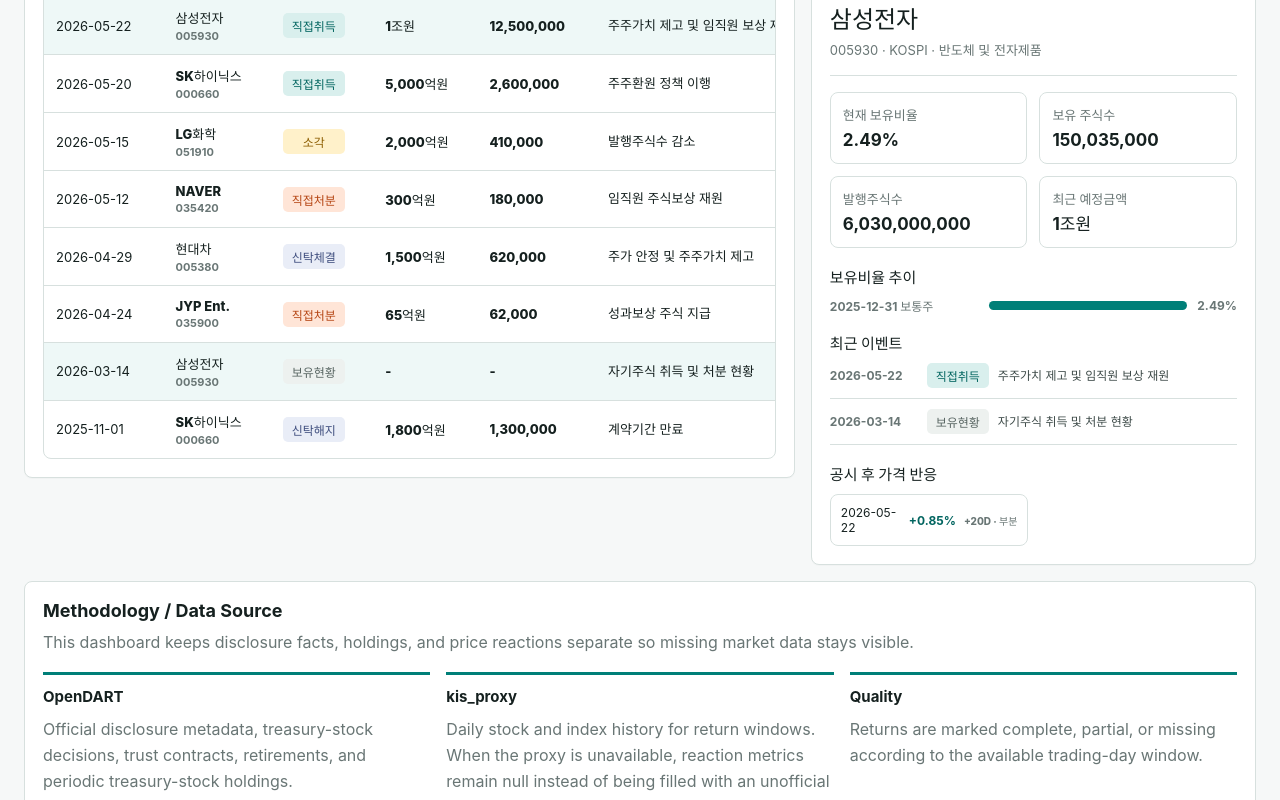
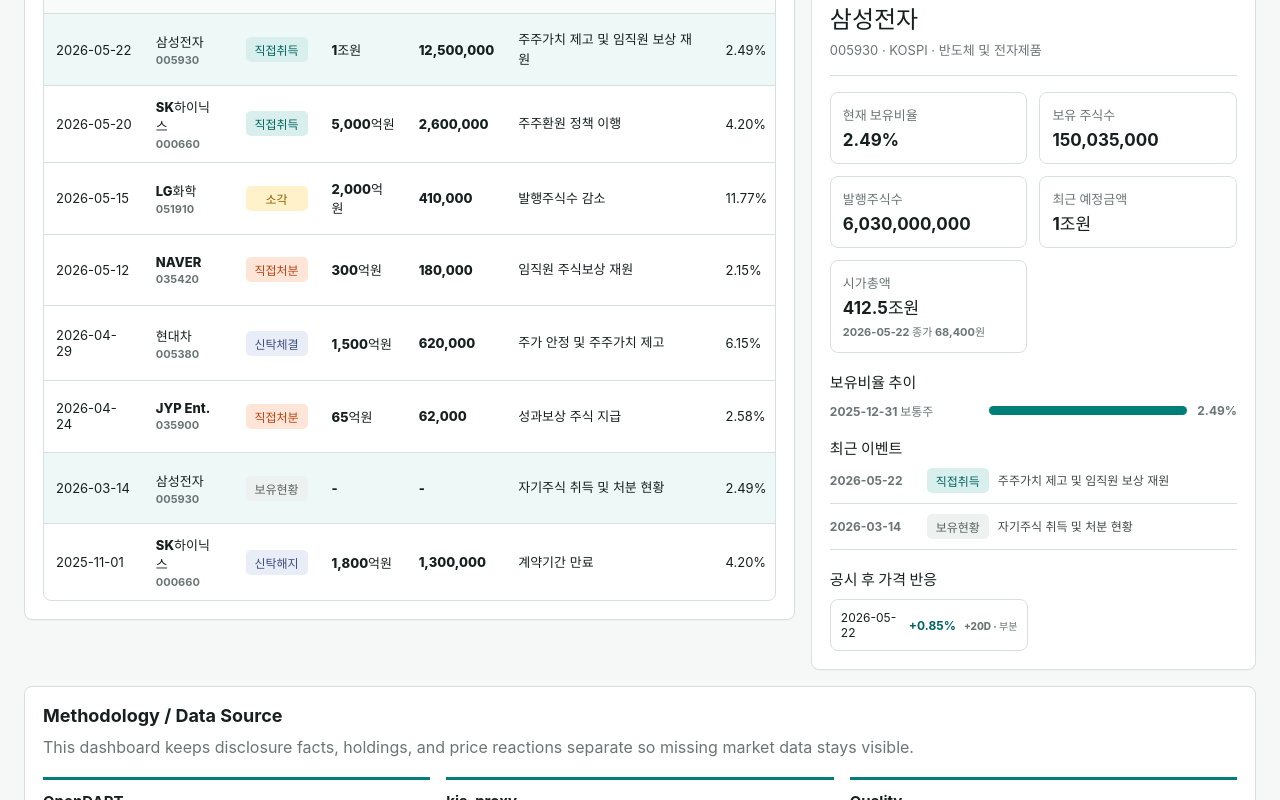
Before and after one commit to ducklove/buybacks, a React (Vite) app: page / in a window 1280 px wide. Shown: the part 1052-1852 px from the top of the page. Built offline with nearby package versions, Linux system fonts and the light colour scheme.

Commit message:
Show market cap in buyback views

```diff
--- a/src/components/CompanyDetail.tsx
+++ b/src/components/CompanyDetail.tsx
@@ -9,10 +9,12 @@
   DATA_QUALITY_LABELS,
   EVENT_TYPE_LABELS,
   formatKRW,
+  formatMarketCapKRW,
   formatNumber,
   formatPercent,
   formatSignedPercent
 } from "../utils/format";
+import { latestMarketCap } from "../utils/marketCap";
 import { displayReaction } from "../utils/priceReactions";
 
 interface CompanyDetailProps {
@@ -49,6 +51,10 @@
     [company?.stock_code, priceReactions]
   );
   const latestHolding = useMemo(() => pickPrimaryHolding(companyHoldings), [companyHoldings]);
+  const currentMarketCap = useMemo(
+    () => latestMarketCap(companyReactions, latestHolding),
+    [companyReactions, latestHolding]
+  );
   const maxHoldingRatio = useMemo(
     () => Math.max(...companyHoldings.map((snapshot) => snapshot.treasury_ratio ?? 0), 0.01),
     [companyHoldings]
@@ -107,6 +113,19 @@
         <div>
           <span>최근 예정금액</span>
           <strong>{formatKRW(companyEvents[0]?.planned_amount_krw)}</strong>
+        </div>
+        <div>
+          <span>시가총액</span>
+          <strong>{formatMarketCapKRW(currentMarketCap.amount)}</strong>
+          {currentMarketCap.amount !== null && currentMarketCap.close !== null && currentMarketCap.priceDate !== null ? (
+            <small>
+              {currentMarketCap.priceDate} 종가 {formatNumber(currentMarketCap.close)}원
+            </small>
+          ) : currentMarketCap.close !== null && currentMarketCap.issuedShares === null ? (
+            <small>발행주식수 없음</small>
+          ) : (
+            <small>가격 없음</small>
+          )}
         </div>
       </div>
 
--- a/src/components/EventTable.tsx
+++ b/src/components/EventTable.tsx
@@ -5,10 +5,12 @@
   EVENT_TYPE_LABELS,
   dartUrl,
   formatKRW,
+  formatMarketCapKRW,
   formatNumber,
   formatPercent,
   formatSignedPercent
 } from "../utils/format";
+import { marketCapFrom } from "../utils/marketCap";
 import { displayReaction, displayReactionValue } from "../utils/priceReactions";
 
 interface EventTableProps {
@@ -17,7 +19,7 @@
   onSelectStock: (stockCode: string) => void;
 }
 
-type SortKey = "date" | "company" | "amount" | "reaction";
+type SortKey = "date" | "company" | "amount" | "marketCap" | "reaction";
 
 export function EventTable({ events, selectedStockCode, onSelectStock }: EventTableProps) {
   const [sortKey, setSortKey] = useState<SortKey>("date");
@@ -30,6 +32,13 @@
       if (sortKey === "company") return direction * a.corp_name.localeCompare(b.corp_name);
       if (sortKey === "amount") {
         return direction * ((a.planned_amount_krw ?? -1) - (b.planned_amount_krw ?? -1));
+      }
+      if (sortKey === "marketCap") {
+        return (
+          direction *
+          ((marketCapFrom(a.priceReaction, a.holding).amount ?? -1) -
+            (marketCapFrom(b.priceReaction, b.holding).amount ?? -1))
+        );
       }
       return direction * ((displayReactionValue(a.priceReaction) ?? -99) - (displayReactionValue(b.priceReaction) ?? -99));
     });
@@ -71,6 +80,9 @@
               <th>예정주식수</th>
               <th>목적</th>
               <th>보유비율</th>
+              <SortableHeader active={sortKey === "marketCap"} onClick={() => changeSort("marketCap")}>
+                시가총액
+              </SortableHeader>
               <SortableHeader active={sortKey === "reaction"} onClick={() => changeSort("reaction")}>
                 가격반응
               </SortableHeader>
@@ -109,6 +121,9 @@
                   </td>
                   <td className="purpose-cell">{event.purpose ?? "-"}</td>
                   <td>{formatPercent(event.holding?.treasury_ratio ?? event.holding_before_ratio_common)}</td>
+                  <td>
+                    <MarketCapCell event={event} />
+                  </td>
                   <td>
                     <PriceReactionCell event={event} />
                   </td>
@@ -169,6 +184,24 @@
   );
 }
 
+function MarketCapCell({ event }: { event: EnrichedEvent }) {
+  const marketCap = marketCapFrom(event.priceReaction, event.holding);
+  return (
+    <div className="stacked-value">
+      <strong>{formatMarketCapKRW(marketCap.amount)}</strong>
+      {marketCap.amount !== null && marketCap.close !== null && marketCap.priceDate !== null ? (
+        <small>
+          {marketCap.priceDate} 종가 {formatNumber(marketCap.close)}원
+        </small>
+      ) : marketCap.close !== null && marketCap.issuedShares === null ? (
+        <small>발행주식수 없음</small>
+      ) : (
+        <small>가격 없음</small>
+      )}
+    </div>
+  );
+}
+
 function SortableHeader({
   children,
   active,
--- a/src/styles.css
+++ b/src/styles.css
@@ -641,6 +641,13 @@
   overflow-wrap: anywhere;
 }
 
+.detail-metrics small {
+  color: var(--muted);
+  font-size: 11px;
+  font-weight: 750;
+  line-height: 1.35;
+}
+
 .detail-section {
   margin-top: 18px;
 }
--- a/src/utils/format.ts
+++ b/src/utils/format.ts
@@ -36,6 +36,16 @@
   return `${formatNumber(value)}원`;
 }
 
+export function formatMarketCapKRW(value: number | null | undefined): string {
+  if (value === null || value === undefined || Number.isNaN(value)) return "-";
+  const abs = Math.abs(value);
+  if (abs >= 1_0000_0000_0000) {
+    return `${formatNumber(Math.round((value / 1_0000_0000_0000) * 10) / 10)}조원`;
+  }
+  if (abs >= 1_0000_0000) return `${formatNumber(Math.round(value / 1_0000_0000))}억원`;
+  return `${formatNumber(value)}원`;
+}
+
 export function formatPercent(value: number | null | undefined, digits = 2): string {
   if (value === null || value === undefined || Number.isNaN(value)) return "-";
   return `${(value * 100).toFixed(digits)}%`;
--- /dev/null
+++ b/src/utils/marketCap.ts
@@ -0,0 +1,32 @@
+import type { PriceReaction, TreasuryHoldingSnapshot } from "../types/buybacks";
+
+export interface MarketCapSnapshot {
+  amount: number | null;
+  close: number | null;
+  issuedShares: number | null;
+  priceDate: string | null;
+}
+
+export function marketCapFrom(
+  reaction: PriceReaction | undefined,
+  holding: TreasuryHoldingSnapshot | undefined
+): MarketCapSnapshot {
+  const close = reaction?.close_t0 ?? null;
+  const issuedShares = holding?.issued_shares ?? null;
+  return {
+    amount: close !== null && issuedShares !== null ? close * issuedShares : null,
+    close,
+    issuedShares,
+    priceDate: reaction?.event_date ?? null
+  };
+}
+
+export function latestMarketCap(
+  reactions: PriceReaction[],
+  holding: TreasuryHoldingSnapshot | undefined
+): MarketCapSnapshot {
+  const latestReaction = [...reactions]
+    .filter((reaction) => reaction.close_t0 !== null)
+    .sort((a, b) => b.event_date.localeCompare(a.event_date))[0];
+  return marketCapFrom(latestReaction, holding);
+}
--- a/src/utils/metrics.ts
+++ b/src/utils/metrics.ts
@@ -49,11 +49,22 @@
   const byStock = new Map<string, TreasuryHoldingSnapshot>();
   snapshots.forEach((snapshot) => {
     const previous = byStock.get(snapshot.stock_code);
-    if (!previous || previous.as_of_date < snapshot.as_of_date) {
+    if (
+      !previous ||
+      previous.as_of_date < snapshot.as_of_date ||
+      (previous.as_of_date === snapshot.as_of_date && holdingKindPriority(snapshot) > holdingKindPriority(previous))
+    ) {
       byStock.set(snapshot.stock_code, snapshot);
     }
   });
   return byStock;
+}
+
+function holdingKindPriority(snapshot: TreasuryHoldingSnapshot) {
+  const stockKind = snapshot.stock_kind.toLowerCase();
+  if (stockKind.includes("\uBCF4\uD1B5") || stockKind.includes("common")) return 3;
+  if (stockKind.includes("\uC6B0\uC120") || stockKind.includes("preferred")) return 2;
+  return 1;
 }
 
 export function filterEvents(events: EnrichedEvent[], filters: Filters): EnrichedEvent[] {
```
Also changed, not shown: 1 other file (tests, documents, lock files or other folders).
